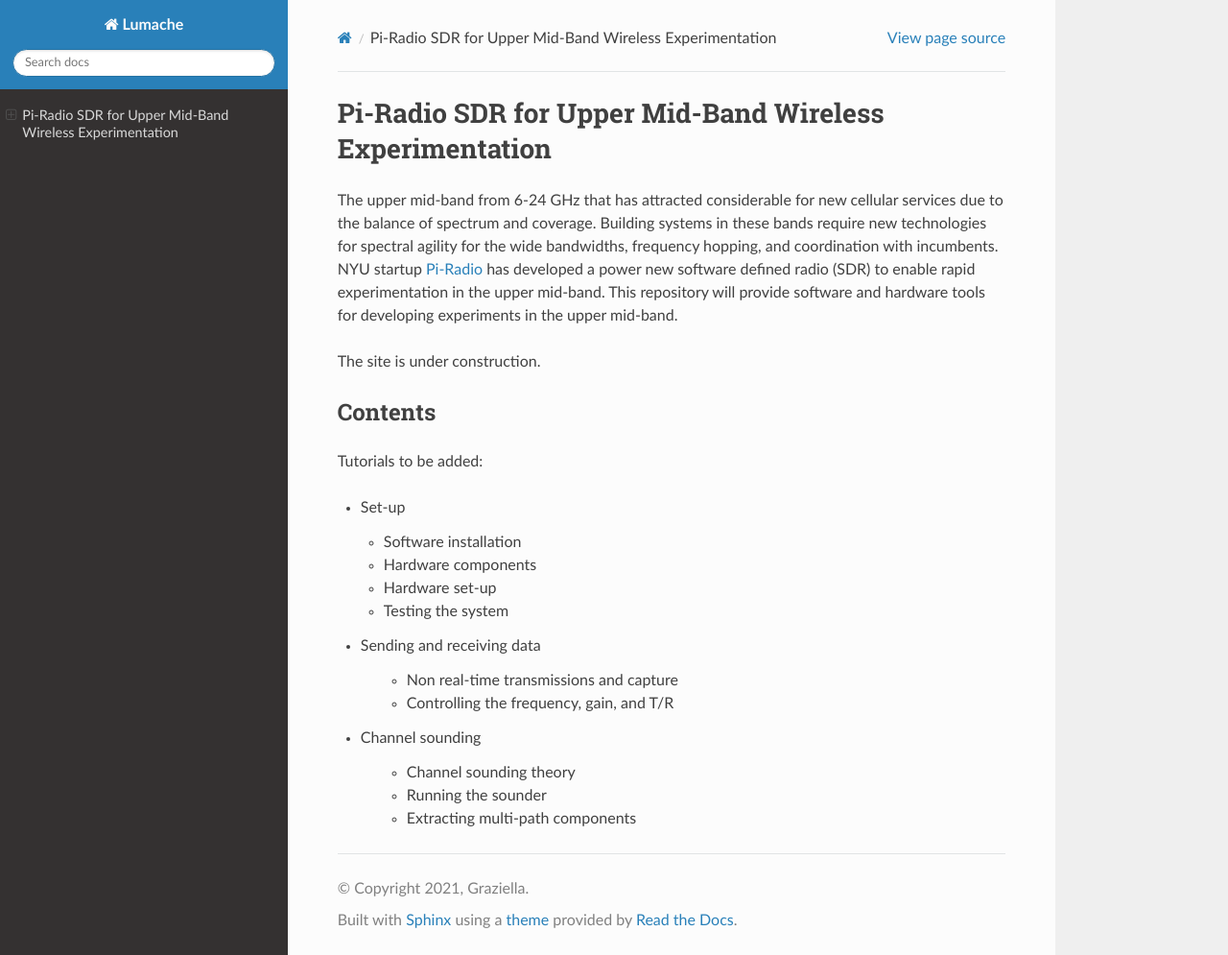
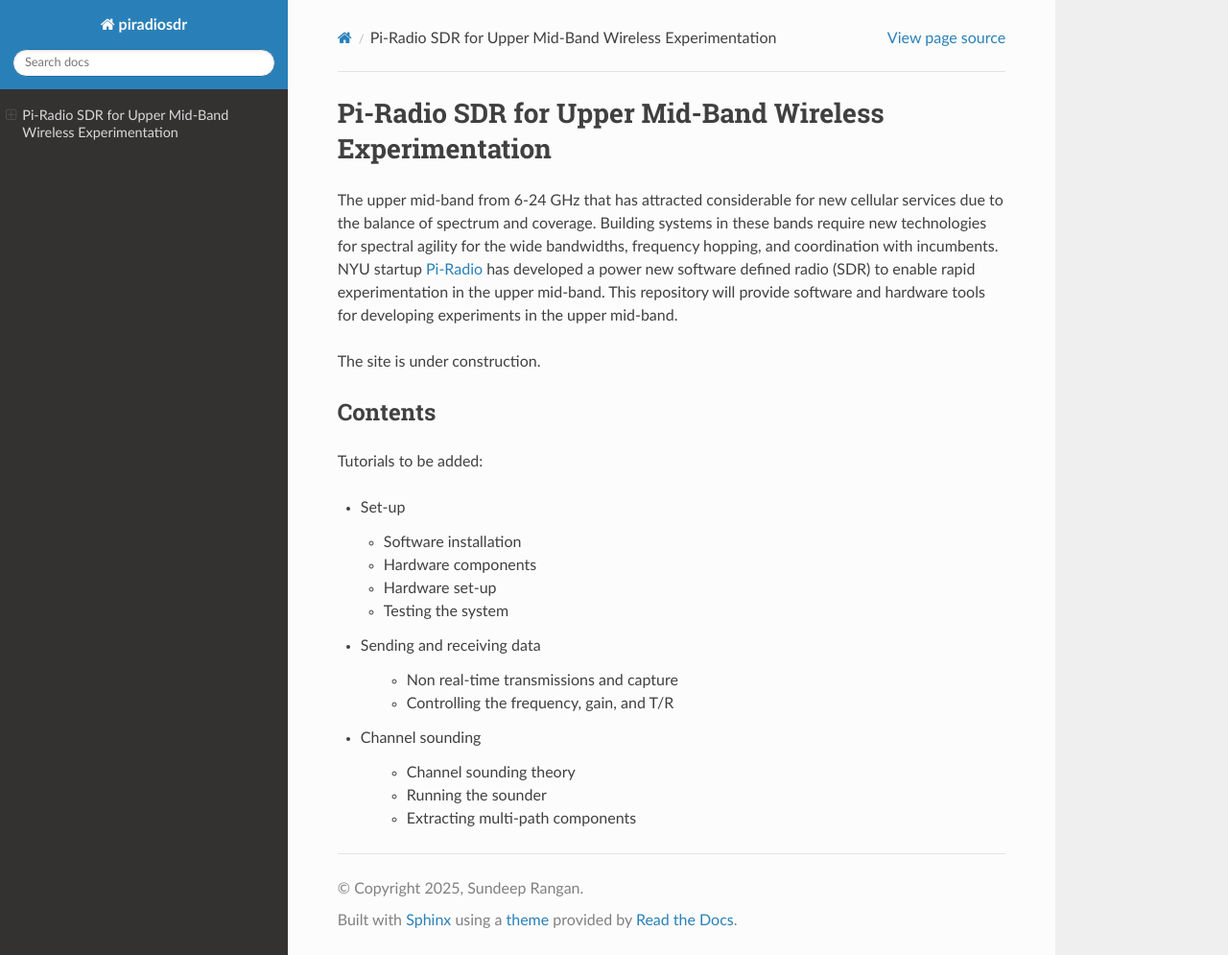
Before and after one commit to sdrangan/piradiosdr, a Sphinx documentation site: the page built from docs/source/index.rst, in a window 1280 px wide and 995 px high. Shown: the whole window at 96% size. Built offline with Sphinx 7.4.7 and the Read the Docs theme 3.1.0, drawn with Linux system fonts in a browser that asks for light colours.

Commit message:
Changed project name

```diff
--- a/docs/source/conf.py
+++ b/docs/source/conf.py
@@ -2,9 +2,9 @@
 
 # -- Project information
 
-project = 'Lumache'
-copyright = '2021, Graziella'
-author = 'Graziella'
+project = 'piradiosdr'
+copyright = '2025, Sundeep Rangan'
+author = ' Sundeep Rangan'
 
 release = '0.1'
 version = '0.1.0'
```
